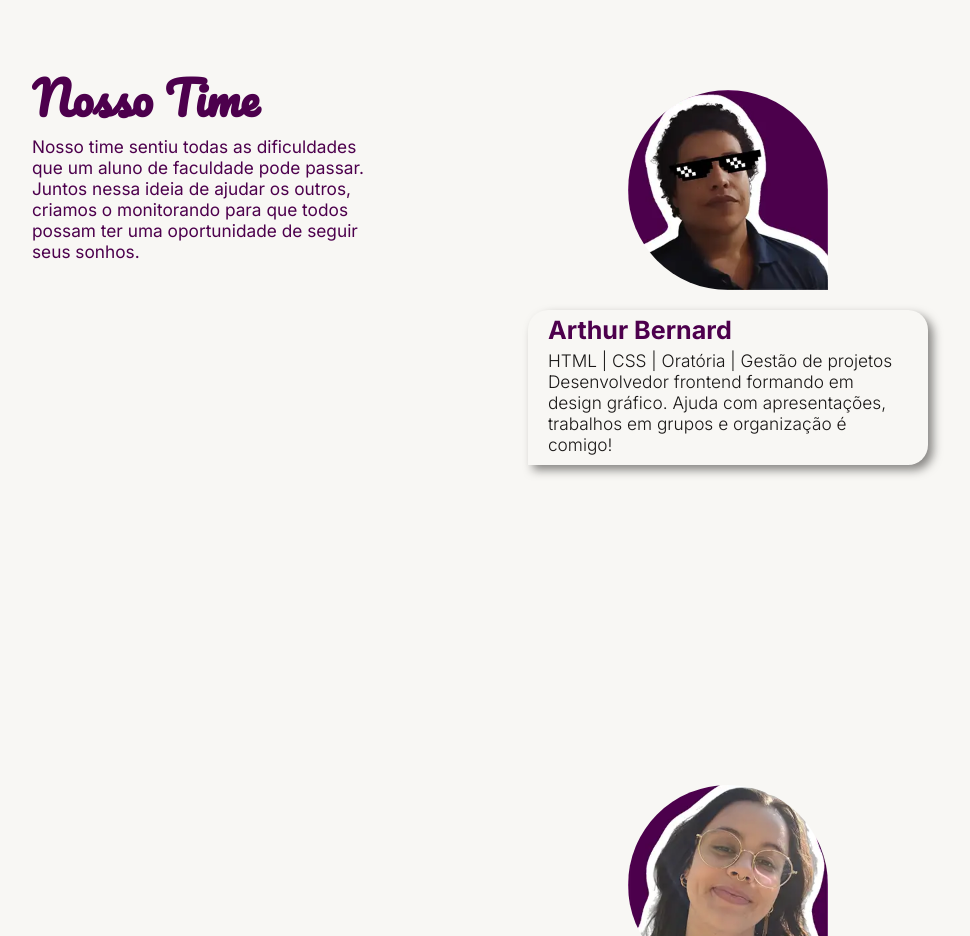
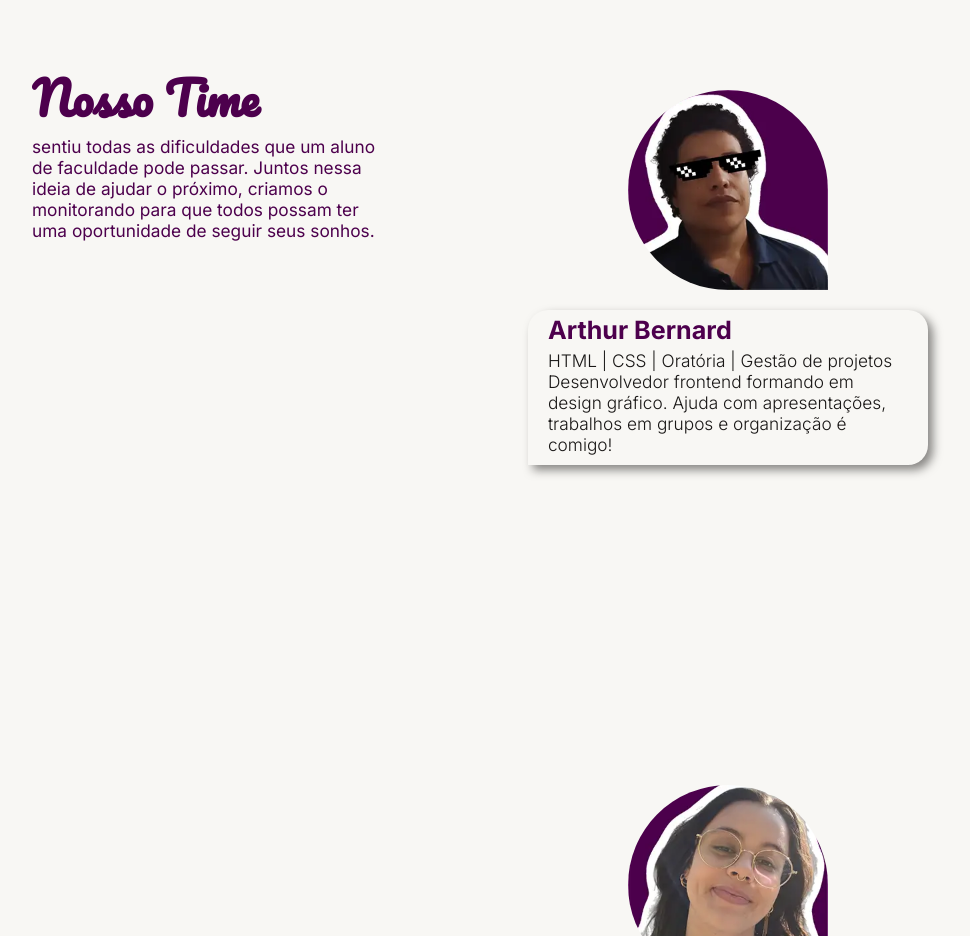
Before and after one commit to Squad024-2023/monitorando-frontend, a Next.js app: page /quem-somos in a window 1280 px wide. Shown: the part 1040-1976 px from the top of the page, without its empty margins (96-1066 px from the left). Built offline with nearby package versions, Linux system fonts and the light colour scheme.

Commit message:
Refactor: código quem somos e navbar ajustado

```diff
--- a/app/quem-somos/page.tsx
+++ b/app/quem-somos/page.tsx
@@ -31,8 +31,8 @@ export default function QuemSomos() {
             <section className={styles.section2}>
                 <div className={styles.descricaoTela2}>
                     <h1>Nosso Time</h1>
-                    <p>Nosso time sentiu todas as dificuldades que um aluno de faculdade pode passar. Juntos nessa ideia
-                        de ajudar os outros, criamos o monitorando para que todos possam ter uma oportunidade de seguir seus sonhos.
+                    <p>sentiu todas as dificuldades que um aluno de faculdade pode passar. Juntos nessa ideia
+                        de ajudar o próximo, criamos o monitorando para que todos possam ter uma oportunidade de seguir seus sonhos.
                     </p>
                 </div>
                 <div className={styles.cardsTela2}>
```
